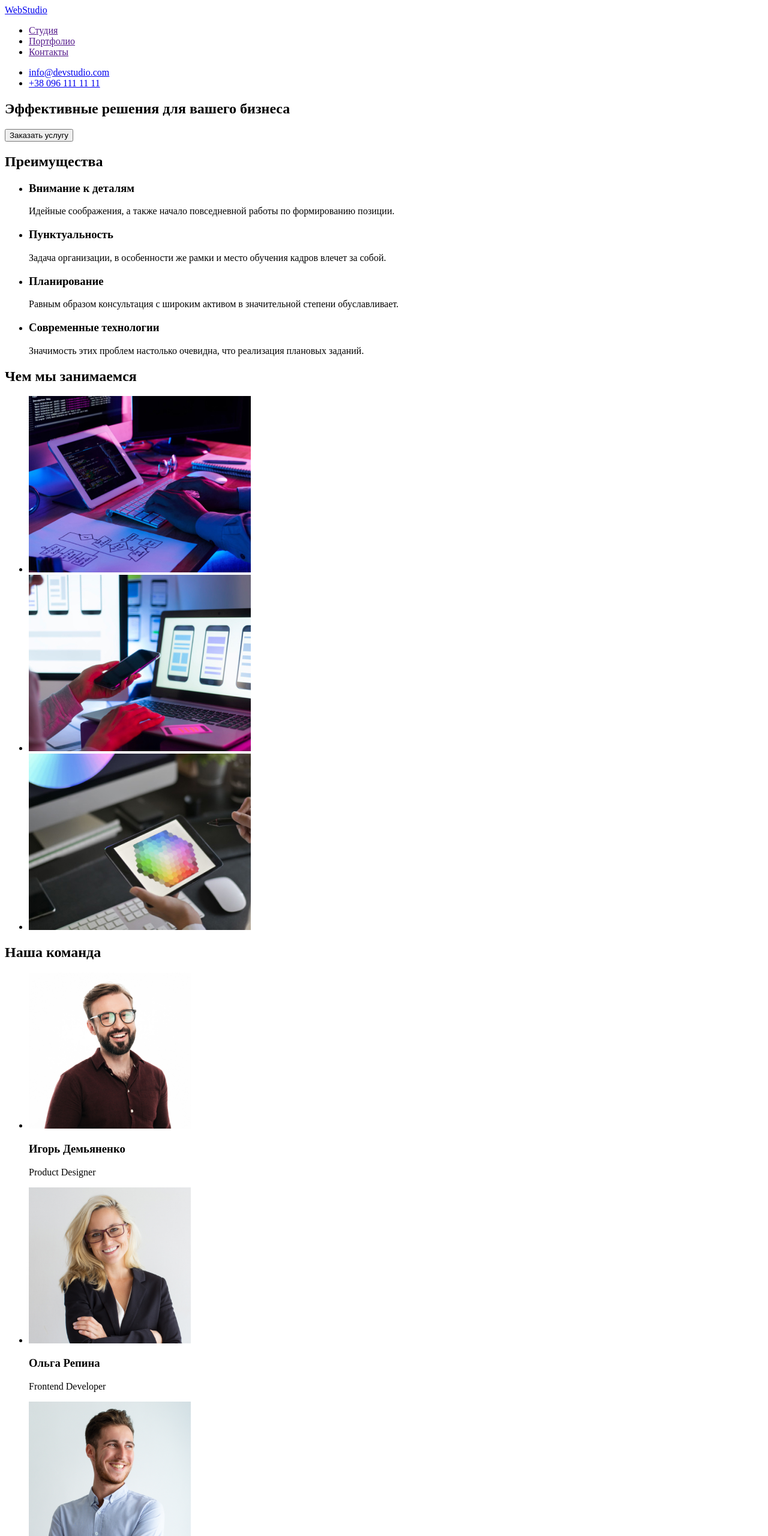
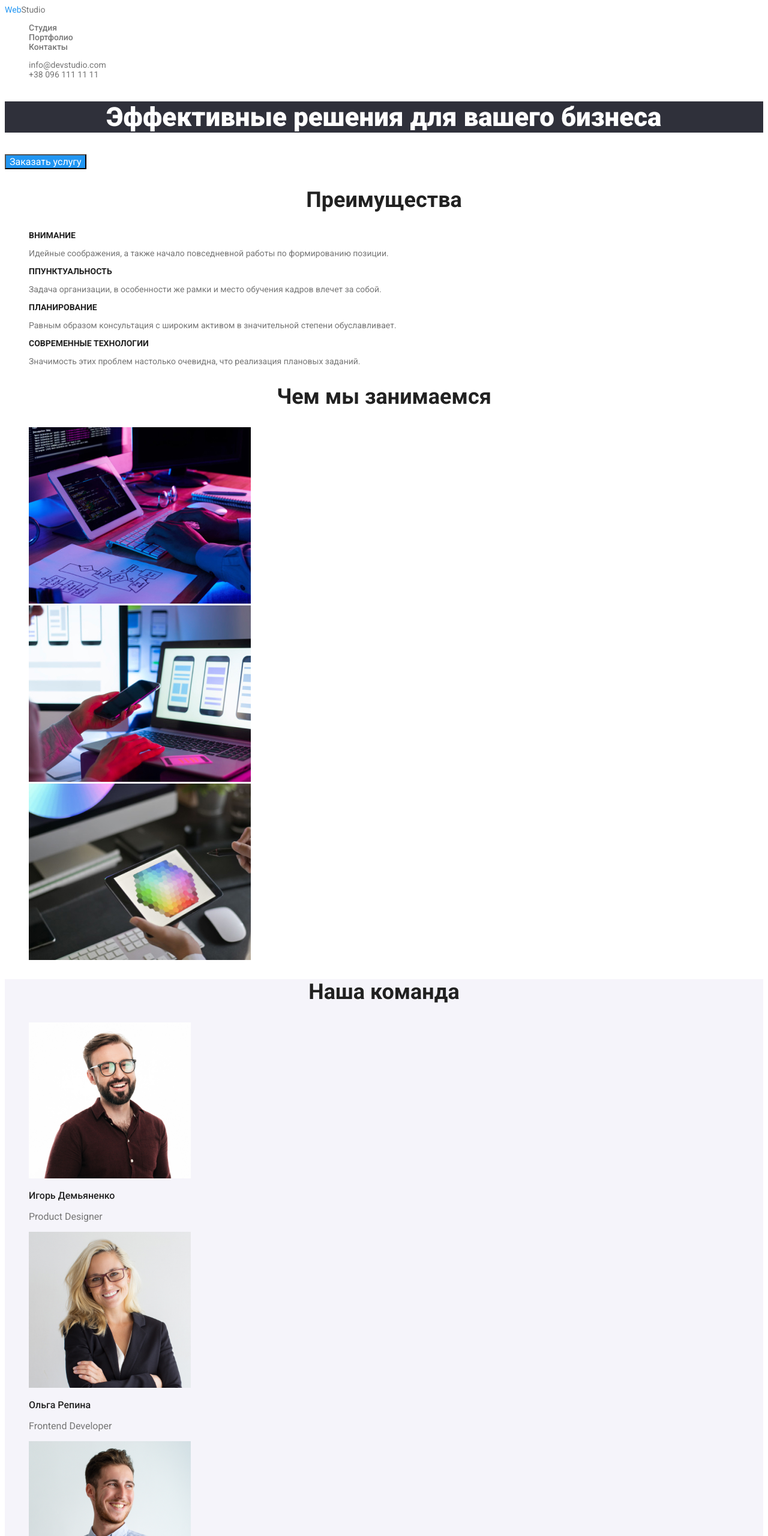
Before and after one commit to milintey/goit-markup-hw-01, a plain HTML site: page index.html in a window 1280 px wide. Shown: the top 2560 px of the page at 60% size. Drawn offline with Linux system fonts and the light colour scheme.

Commit message:
ДЗ №2

```diff
--- /dev/null
+++ b/css/styles.css
@@ -0,0 +1,129 @@
+:root {
+  --background-color: #ffffff;
+  --h2-h3-text-color: #212121;
+  --text-color: #757575;
+  --accent-color: #2196f3;
+}
+
+body {
+  background-color: var(--background-color);
+  color: var(--text-color);
+  font-family: Roboto, sans-serif;
+  font-size: 14px;
+  line-height: 1, 71;
+}
+
+h2,
+h3,
+h4,
+h5,
+h6 {
+  font-family: Roboto, sans-serif;
+  color: var(--h2-h3-text-color);
+  font-weight: 700;
+}
+
+span {
+  color: var(--accent-color);
+}
+
+.list {
+  list-style: none;
+}
+
+.link {
+  text-decoration: none;
+  color: var(--text-color);
+}
+
+.navigation .navigation-link:hover,
+.navigation .navigation-link:focus {
+  color: var(--accent-color);
+}
+
+.info .info-link:hover,
+.info .info-link:focus {
+  color: var(--accent-color);
+}
+
+.address .address-link:focus,
+.address .address-link:hover {
+  color: var(--accent-color);
+}
+
+.title {
+  background-color: #2f303a;
+  color: var(--background-color);
+  font-size: 44px;
+  line-height: 1, 36;
+  font-weight: 900;
+  text-align: center;
+}
+
+button {
+  cursor: pointer;
+  font-family: Roboto, sans-serif;
+  font-size: 16px;
+  line-height: 1, 87;
+  color: var(--background-color);
+  background-color: var(--accent-color);
+}
+
+.title-section {
+  font-family: Roboto, sans-serif;
+  font-size: 36px;
+  line-height: 1, 17;
+  font-weight: 700;
+  color: var(--h2-h3-text-color);
+  text-align: center;
+}
+
+.navigation-item {
+  font-family: Roboto, sans-serif;
+  font-weight: 500;
+  font-size: 14px;
+  line-height: 1, 14;
+  color: var(--background-color);
+}
+
+.features-title {
+  font-family: Roboto, sans-serif;
+  font-size: 14px;
+  line-height: 1, 14;
+  font-weight: 700;
+  color: var(--h2-h3-text-color);
+}
+
+.team-title {
+  font-family: Roboto, cans-serif;
+  font-size: 16px;
+  line-height: 1, 12;
+  font-weight: 500;
+  color: var(--h2-h3-text-color);
+}
+
+.team-text {
+  font-family: Roboto, sans-serif;
+  font-size: 16px;
+  line-height: 1, 12;
+  font-weight: 400;
+  color: var(--text-color);
+}
+
+.team {
+  background-color: #f5f4fa;
+}
+
+.projects-title {
+  font-size: 18px;
+  line-height: 2;
+  font-weight: 700;
+  color: var(--h2-h3-text-color);
+}
+
+.projects-text {
+  font-size: 16px;
+  line-height: 1, 87;
+  font-weight: 400;
+  color: var(--text-color);
+}
--- a/index.html
+++ b/index.html
@@ -5,108 +5,121 @@
     <meta http-equiv="X-UA-Compatible" content="IE=edge" />
     <meta name="viewport" content="width=device-width, initial-scale=1.0" />
     <title>WebStudio</title>
+    <link
+      href="https://fonts.googleapis.com/css2?family=Raleway:wght@700&family=Roboto:wght@400;500;700;900&display=swap"
+      rel="stylesheet"
+    />
+    <link rel="stylesheet" href="./css/styles.css" />
   </head>
 
   <body>
     <header>
-      <a href="/index.html">WebStudio</a>
+      <a href="/index.html" class="logo link"><span>Web</span>Studio</a>
 
       <nav>
-        <ul>
-          <li><a href="">Студия</a></li>
-          <li><a href="">Портфолио</a></li>
-          <li><a href="">Контакты</a></li>
+        <ul class="navigation list">
+          <li class="navigation-item"><a class="navigation-link link" href="./index.html">Студия</a></li>
+          <li class="navigation-item"><a class="navigation-link link" href="./portfolio.html">Портфолио</a></li>
+          <li class="navigation-item"><a class="navigation-link link" href="">Контакты</a></li>
         </ul>
       </nav>
 
-      <ul>
-        <li><a href="mailto:info@devstudio.com">info@devstudio.com</a></li>
-        <li><a href="tel:+380961111111">+38 096 111 11 11</a></li>
+      <ul class="info list">
+        <li class="info-item"><a class="info-link link" href="mailto:info@devstudio.com">info@devstudio.com</a></li>
+        <li class="info-item"><a class="info-link link" href="tel:+380961111111">+38 096 111 11 11</a></li>
       </ul>
     </header>
 
     <main>
       <section>
-        <h1>Эффективные решения для вашего бизнеса</h1>
+        <h1 class="title">Эффективные решения для вашего бизнеса</h1>
 
         <button type="button">Заказать услугу</button>
       </section>
 
       <section>
-        <h2>Преимущества</h2>
+        <h2 class="title-section">Преимущества</h2>
 
-        <ul>
-          <li>
-            <h3>Внимание к деталям</h3>
-            <p>Идейные соображения, а также начало повседневной работы по формированию позиции.</p>
+        <ul class="features list">
+          <li class="features-item">
+            <h3 class="features-title">ВНИМАНИЕ</h3>
+            <p class="features-text">
+              Идейные соображения, а также начало повседневной работы по формированию позиции.
+            </p>
           </li>
-          <li>
-            <h3>Пунктуальность</h3>
-            <p>Задача организации, в особенности же рамки и место обучения кадров влечет за собой.</p>
+          <li class="features-item">
+            <h3 class="features-title">ППУНКТУАЛЬНОСТЬ</h3>
+            <p class="features-text">
+              Задача организации, в особенности же рамки и место обучения кадров влечет за собой.
+            </p>
           </li>
-          <li>
-            <h3>Планирование</h3>
-            <p>Равным образом консультация с широким активом в значительной степени обуславливает.</p>
+          <li class="features-item">
+            <h3 class="features-title">ПЛАНИРОВАНИЕ</h3>
+            <p class="features-text">
+              Равным образом консультация с широким активом в значительной степени обуславливает.
+            </p>
           </li>
-          <li>
-            <h3>Современные технологии</h3>
-            <p>Значимость этих проблем настолько очевидна, что реализация плановых заданий.</p>
+          <li class="features-item">
+            <h3 class="features-title">СОВРЕМЕННЫЕ ТЕХНОЛОГИИ</h3>
+            <p class="features-text">Значимость этих проблем настолько очевидна, что реализация плановых заданий.</p>
           </li>
         </ul>
       </section>
 
       <section>
-        <h2>Чем мы занимаемся</h2>
+        <h2 class="title-section">Чем мы занимаемся</h2>
 
-        <ul>
-          <li>
+        <ul class="works list">
+          <li class="works-item">
             <img src="./images/картинка1.jpg" alt="Человек пишет код на компьютере" width="370" height="294" />
           </li>
-          <li>
+          <li class="works-item">
             <img src="./images/картинка2.jpg" alt="Человек за компьютером смотрит в телефон" width="370" height="294" />
           </li>
-          <li>
+          <li class="works-item">
             <img src="./images/картинка3.jpg" alt="Человек рисует на планшете" width="370" height="294" />
           </li>
         </ul>
       </section>
 
-      <section>
-        <h2>Наша команда</h2>
+      <section class="team">
+        <h2 class="title-section">Наша команда</h2>
 
-        <ul>
-          <li>
+        <ul class="team list">
+          <li class="team-item">
             <img src="./images/Игорь.jpg" alt="Фотография парня в очках" width="270" height="260" />
-            <h3>Игорь Демьяненко</h3>
-            <p>Product Designer</p>
+            <h3 class="team-title">Игорь Демьяненко</h3>
+            <p class="team-text">Product Designer</p>
           </li>
-          <li>
+          <li class="team-item">
             <img src="./images/Ольга.jpg" alt="Фотография девушки в очках" width="270" height="260" />
-            <h3>Ольга Репина</h3>
-            <p>Frontend Developer</p>
+            <h3 class="team-title">Ольга Репина</h3>
+            <p class="team-text">Frontend Developer</p>
           </li>
-          <li>
+          <li class="team-item">
             <img src="./images/Николай.jpg" alt="Фотография улыбающегося парня" width="270" height="260" />
-            <h3>Николай Тарасов</h3>
-            <p>Marketing</p>
+            <h3 class="team-title">Николай Тарасов</h3>
+            <p class="team-text">Marketing</p>
           </li>
-          <li>
+          <li class="team-item">
             <img src="./images/Михаил.jpg" alt="Парень в очках" width="270" height="260" />
-            <h3>Михаил Ермаков</h3>
-            <p>UI Designer</p>
+            <h3 class="team-title">Михаил Ермаков</h3>
+            <p class="team-text">UI Designer</p>
           </li>
         </ul>
       </section>
     </main>
 
     <footer>
-      <a href="/index.html">WebStudio</a>
+      <a href="/index.html" class="logo link"><span>Web</span>Studio</a>
 
       <address>
-        <ul>
-          <li><a href="http://surl.li/anqcu">г. Киев, пр-т Леси Украинки, 26</a></li>
-          <li><a href="mailto:info@example.com">info@example.com</a></li>
-          <li><a href="tel:+380991111111">+38 099 111 11 11</a></li>
+        <ul class="address list">
+          <li class="address-item">
+            <a class="address-link link" href="http://surl.li/anqcu">г. Киев, пр-т Леси Украинки, 26</a>
+          </li>
+          <li class="address-item"><a class="address-link link" href="mailto:info@example.com">info@example.com</a></li>
+          <li class="address-item"><a class="address-link link" href="tel:+380991111111">+38 099 111 11 11</a></li>
         </ul>
       </address>
     </footer>
```
Also changed, not shown: portfolio.html (added, +127 -0 lines), images/img (1).jpg (added), images/img (2).jpg (added), images/img (3).jpg (added), images/img (4).jpg (added), images/img (5).jpg (added), images/img (6).jpg (added), images/img (7).jpg (added), images/img (8).jpg (added), images/img (9).jpg (added).
